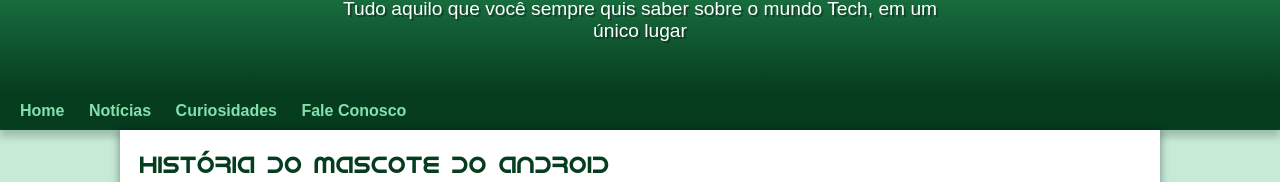
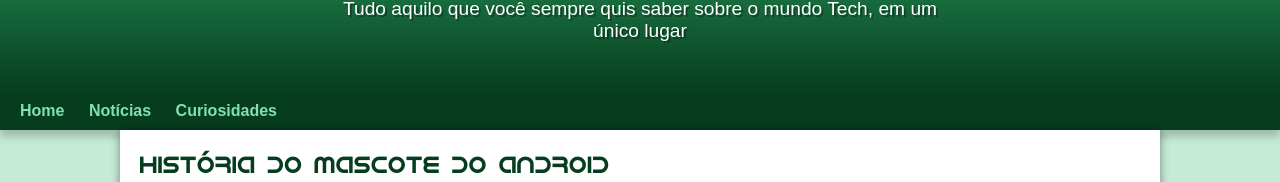
Before and after one commit to vinivasq/projeto-android, a plain HTML site: page index.html in a window 1280 px wide. Shown: the part 119-301 px from the top of the page. Drawn offline with Linux system fonts and the light colour scheme.

Commit message:
fim do fale conosco
Nao tinha sentido nenhum ter essa opcao no menu

```diff
--- a/index.html
+++ b/index.html
@@ -19,7 +19,6 @@
         <a href="$" target="_self" rel="next">Home</a>
         <a href="$" target="_self" rel="next">Notícias</a>
         <a href="$" target="_self" rel="next">Curiosidades</a>
-        <a href="$" target="_self" rel="next">Fale Conosco</a>
     </nav>
 
     <main>
```
